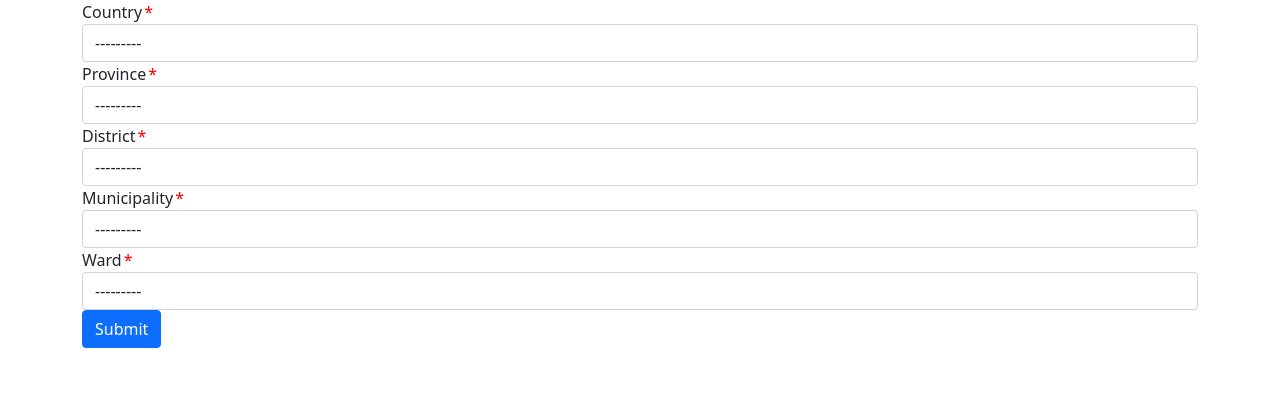
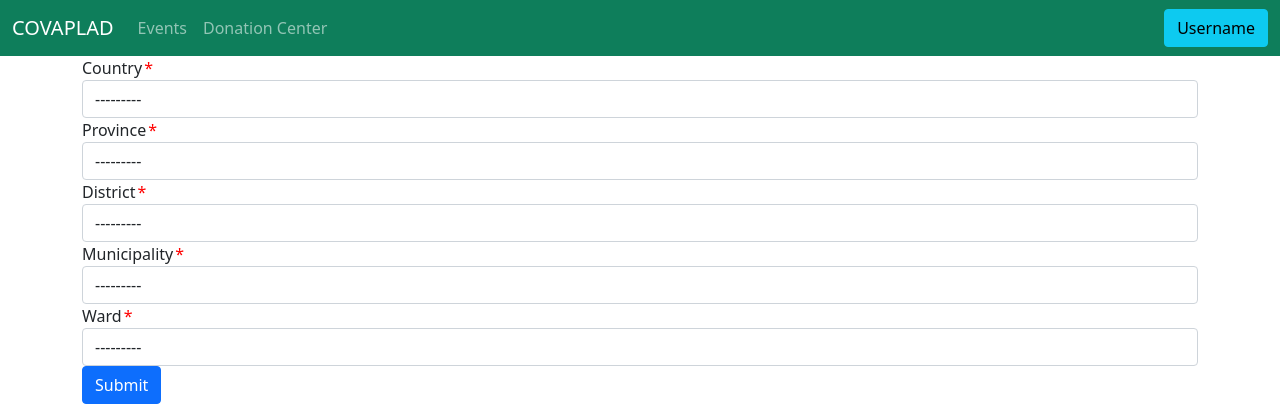
Before and after one commit to rabinadk1/covaplad, a Django app: page /address/ in a window 1280 px wide. Shown: the top 420 px of the page. Run offline with Django 3.2, Linux system fonts and the light colour scheme; data that the repository does not hold is empty; parts of the project's set-up code (start-up, migrations or seed data) failed here and were passed over; some libraries are stand-ins or nearby versions.

Commit message:
added navbar in base.html

```diff
--- a/address/templates/country.html
+++ b/address/templates/country.html
@@ -1,6 +1,10 @@
 {% extends "base.html" %}
 {% load crispy_forms_tags %}
 {% load static %}
+
+{% block title %}
+- Address
+{% endblock title%}
 
 {% block content %}
 <form method="post">
--- a/templates/base.html
+++ b/templates/base.html
@@ -11,9 +11,8 @@
         <!-- Bootstrap CSS-->
         <link href="https://cdn.jsdelivr.net/npm/bootstrap@5.0.0-alpha3/dist/css/bootstrap.min.css" rel="stylesheet"
             integrity="sha384-CuOF+2SnTUfTwSZjCXf01h7uYhfOBuxIhGKPbfEJ3+FqH/s6cIFN9bGr1HmAg4fQ" crossorigin="anonymous">
-        <title>
+        <title>COVAPLAD
             {% block title %}
-            Document
             {% endblock %}
         </title>
         <style>
@@ -25,15 +24,36 @@
     </head>
 
     <body>
+        <nav class="navbar navbar-expand-lg navbar-dark" style="background-color: #0e7e5b;">
+            <div class="container-fluid">
+              <a class="navbar-brand" href="#">COVAPLAD</a>
+              <button class="navbar-toggler" type="button" data-toggle="collapse" data-target="#navbarSupportedContent" aria-controls="navbarSupportedContent" aria-expanded="false" aria-label="Toggle navigation">
+                <span class="navbar-toggler-icon"></span>
+              </button>
+              <div class="collapse navbar-collapse" id="navbarSupportedContent">
+                <ul class="navbar-nav mr-auto mb-2 mb-lg-0">
+                  <li class="nav-item">
+                    <a class="nav-link" aria-current="page" href="#">Events</a>
+                  </li>
+                  <li class="nav-item">
+                    <a class="nav-link" href="#">Donation Center</a>
+                  </li>
+                </ul>
+                <div class="d-flex">
+                  <a href="#" class="btn btn-info">Username</a>
+                </div>
+              </div>
+            </div>
+          </nav>
         <div class="container">
             {% block content %}
             {% endblock %}
 
         </div>
         <!-- JavaScript Bundle with Popper.js -->
-        <!-- <script src="https://cdn.jsdelivr.net/npm/bootstrap@5.0.0-alpha3/dist/js/bootstrap.bundle.min.js"
+        <script src="https://cdn.jsdelivr.net/npm/bootstrap@5.0.0-alpha3/dist/js/bootstrap.bundle.min.js"
             integrity="sha384-popRpmFF9JQgExhfw5tZT4I9/CI5e2QcuUZPOVXb1m7qUmeR2b50u+YFEYe1wgzy"
-            crossorigin="anonymous"></script> -->
+            crossorigin="anonymous"></script>
         {% block script %}
         {% endblock %}
     </body>
```
